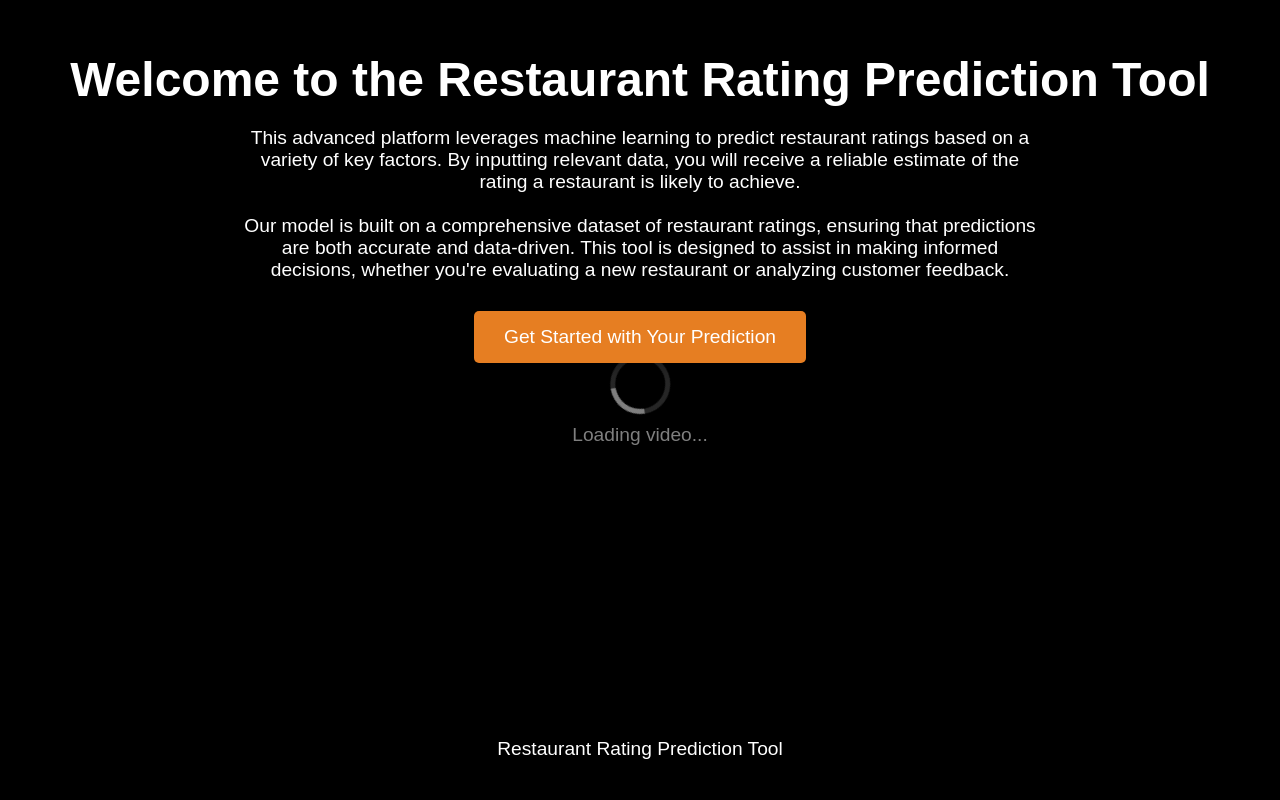
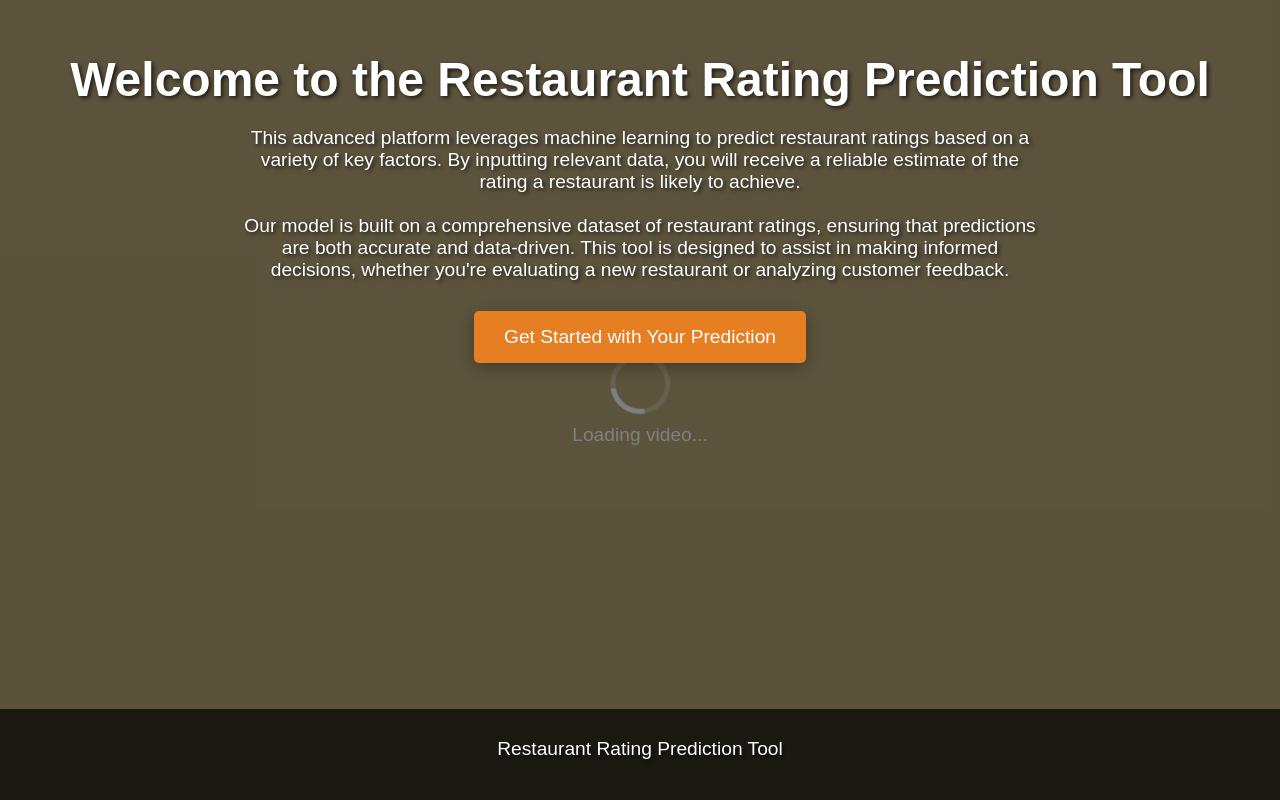
Before and after one commit to aliehhz/Restaurant_Rating_Prediction, a Flask app: page / in a window 1280 px wide. Run offline with Flask 3, Linux system fonts and the light colour scheme.

Commit message:
Updating index

```diff
--- a/templates/index.html
+++ b/templates/index.html
@@ -160,7 +160,7 @@
             position: absolute;
             width: 100%;
             height: 100%;
-            background-color: black; /* Keeps background black if video takes time */
+            background-color: rgba(255, 231, 169, 0.719); /* Keeps background black if video takes time */
             z-index: -2;
         }
 
```
